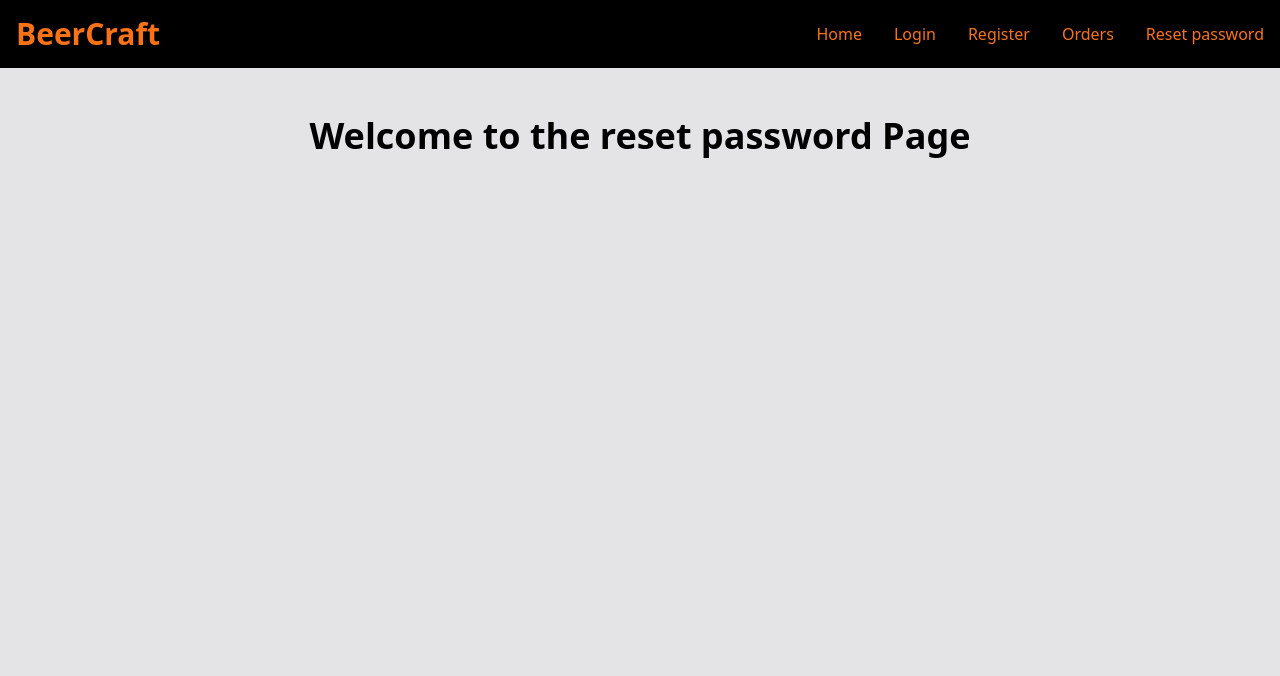
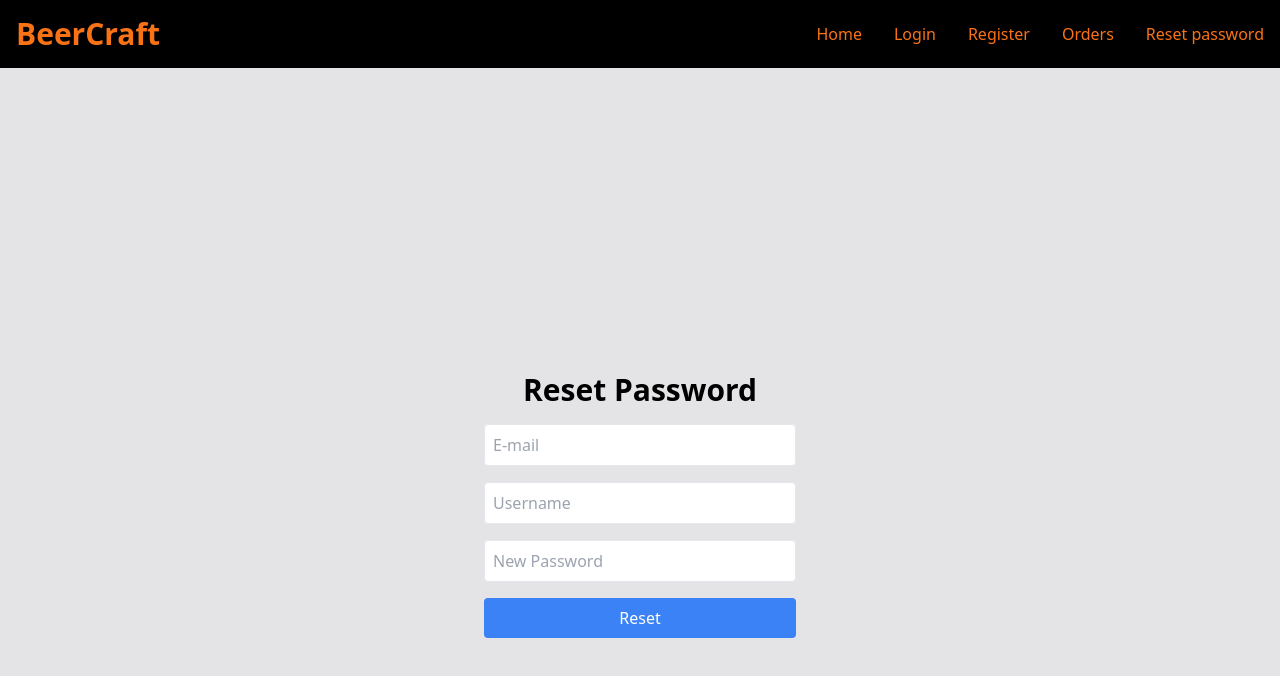
Before and after one commit to CNA-25/users-frontend, a React (Vite) app: page /resetpassword in a window 1280 px wide. Shown: the top 676 px of the page. Built offline with nearby package versions, Linux system fonts and the light colour scheme.

Commit message:
Update ResetPasswordPage.tsx
Reset password page

```diff
--- a/src/pages/ResetPasswordPage.tsx
+++ b/src/pages/ResetPasswordPage.tsx
@@ -5,10 +5,33 @@ const ResetPasswordPage: React.FC = () => {
   return (
     <>
       <Navbar />
-      <div className="p-4 text-center">
-        <h1 className="text-4xl font-bold">
-          Welcome to the reset password Page
-        </h1>
+      <div className="flex flex-col p-4 my-72">
+        <div className="flex items-center justify-center">
+          <form className="flex flex-col w-1/4 space-y-4">
+            <h1 className="text-3xl font-bold text-center ">Reset Password</h1>
+            <input
+              type="text"
+              placeholder="E-mail"
+              className="p-2 border rounded"
+            />
+              <input
+              type="text"
+              placeholder="Username"
+              className="p-2 border rounded"
+            />
+            <input
+              type="password"
+              placeholder="New Password"
+              className="p-2 border rounded"
+            />
+            <button
+              type="submit"
+              className="p-2 text-white bg-blue-500 rounded"
+            >
+              Reset
+            </button>
+          </form>
+        </div>
       </div>
     </>
   );
```
